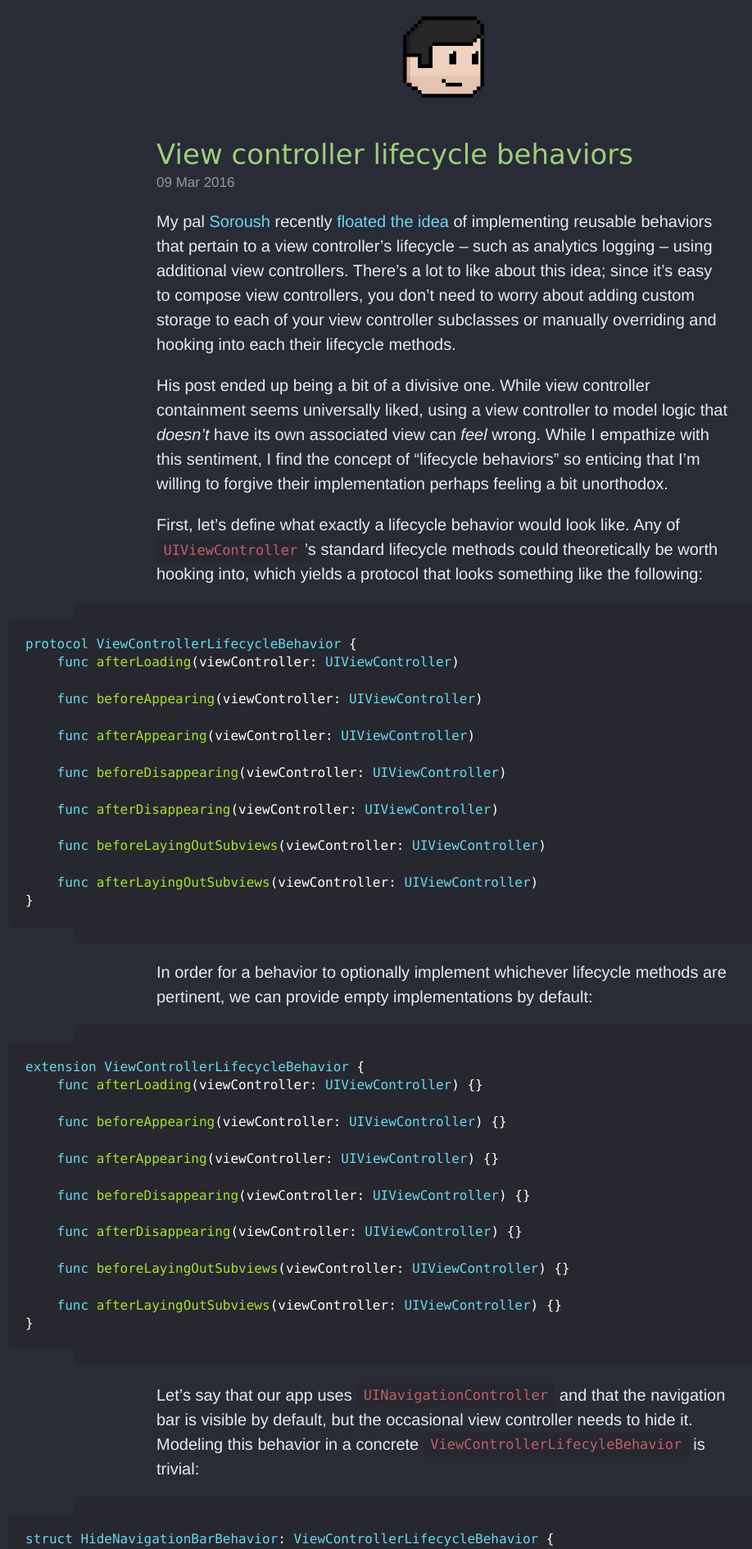
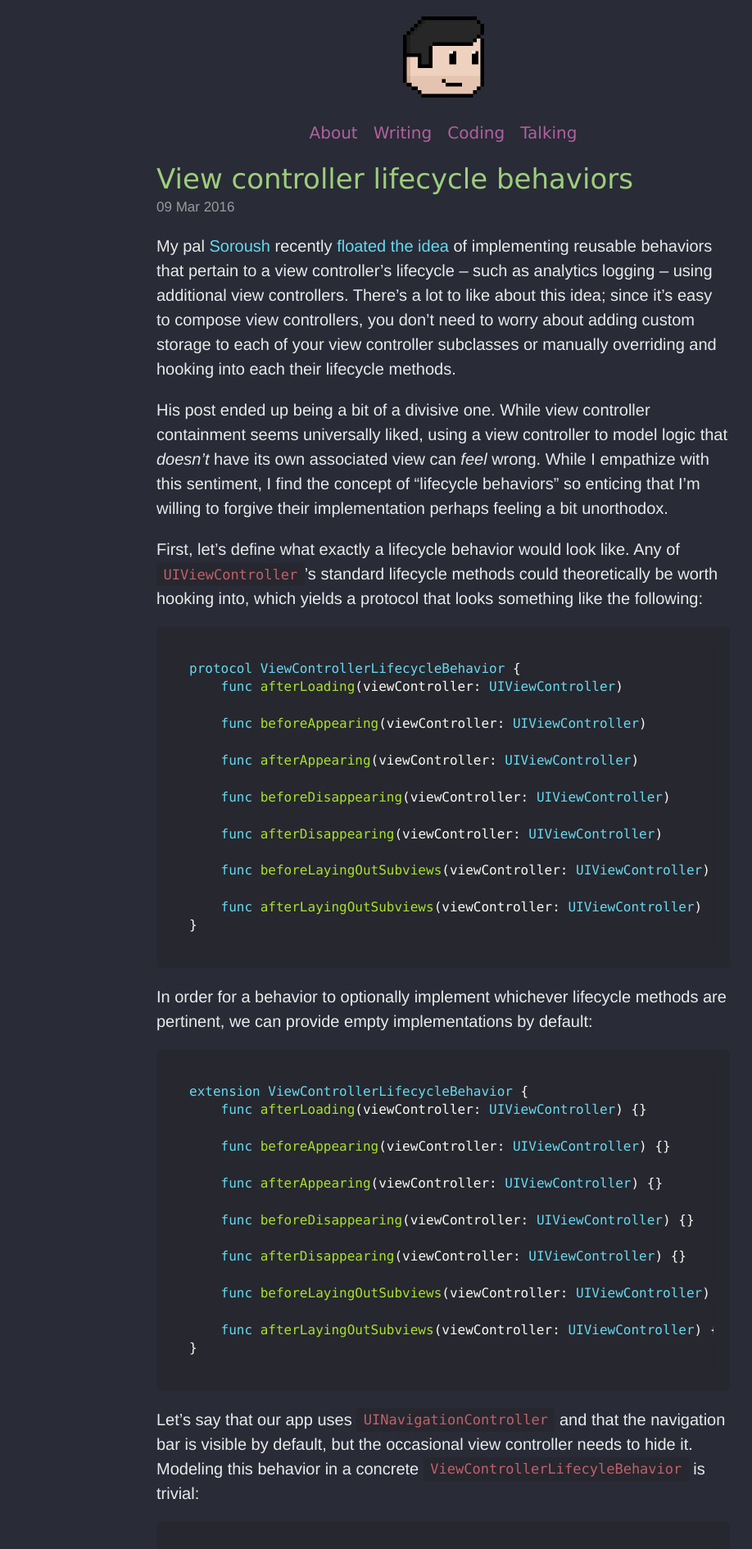
Before and after one commit to irace/irace.github.com, a Jekyll site: the page built from _posts/2016-03-09-view-controller-lifecycle-behaviors.md, in a window 1280 px wide. Shown: the top 1890 px of the page at 82% size, without its empty margins (99-1017 px from the left). Built offline with Jekyll 4.4.1, drawn with Linux system fonts in a browser that asks for light colours; some of the changed text lies outside the part shown.

Commit message:
Lots of small UI tweaks

````diff
--- a/_config.yml
+++ b/_config.yml
@@ -7,6 +7,7 @@ tagline:             Mostly coding and writing
 url:                 http://irace.me
 paginate:            3
 baseurl:             ""
+analytics_id:        UA-22036475-2
 
 # About/contact
 author:
--- a/_layouts/default.html
+++ b/_layouts/default.html
@@ -8,13 +8,15 @@
     <div class="container content">
       <header class="masthead">
         <div class="image-container">
-          <a href="{{ site.baseurl }}/" title="Home"><img src="images/bryan.png"></a>
+          <a href="{{ site.baseurl }}/" title="Home"><img src="{{ site.baseurl }}/public/bryan.png"></a>
         </div>
 
-<!--        <h3 class="masthead-title">
-          {{ site.title }}
-          <small>{{ site.tagline }}</small>
-        </h3>-->
+        <nav>
+          <a href="/about/">About</a>&nbsp;&nbsp;
+          <a href="/writing/">Writing</a>&nbsp;&nbsp;
+          <a href="http://github.com/irace">Coding</a>&nbsp;&nbsp;
+          <a href="/talking/">Talking</a>
+        </nav>
       </header>
 
       <main>
--- a/_layouts/post.html
+++ b/_layouts/post.html
@@ -7,19 +7,3 @@ layout: default
   <time datetime="{{ page.date | date_to_xmlschema }}" class="post-date">{{ page.date | date_to_string }}</time>
   {{ content }}
 </article>
-
-{% if site.related_posts != empty %}
-<aside class="related">
-  <h3>Related posts</h3>
-  <ul class="related-posts">
-    {% for post in site.related_posts limit:3 %}
-      <li>
-        <a href="{{ site.baseurl }}{{ post.url }}">
-          {{ post.title }}
-          <small><time datetime="{{ post.date | date_to_xmlschema }}">{{ post.date | date_to_string }}</time></small>
-        </a>
-      </li>
-    {% endfor %}
-  </ul>
-</aside>
-{% endif %}
--- a/_posts/2016-03-09-view-controller-lifecycle-behaviors.md
+++ b/_posts/2016-03-09-view-controller-lifecycle-behaviors.md
@@ -67,7 +67,7 @@ Now, how do we actually integrate these behaviors into our view controller’s l
 
 ```swift
 extension UIViewController {
-    /**
+    /*
      Add behaviors to be hooked into this view controller’s lifecycle.
 
      This method requires the view controller’s view to be loaded, so it’s best to call
--- a/public/styles.css
+++ b/public/styles.css
@@ -7,7 +7,7 @@ body {
 }
 
 a {
-  color: #66d9ef;
+  color: #66D9EF;
 }
 
 /* Header */
@@ -26,6 +26,22 @@ a {
   margin-bottom: 0;
 }
 
+/* Navigation */
+
+nav {
+  font-family: "Myriad Set Pro", "Lucida Grande", "Helvetica Neue", "Helvetica", "Arial", "Verdana", "sans-serif";
+  text-align: center;
+}
+
+nav a {
+  color: #b0619e;
+}
+
+a:hover {
+  opacity: 0.5;
+  text-decoration: none;
+}
+
 /* Posts */
 
 .post-title,
@@ -33,10 +49,10 @@ a {
   font-family: "Myriad Set Pro", "Lucida Grande", "Helvetica Neue", "Helvetica", "Arial", "Verdana", "sans-serif";
   font-size: 34px;
   font-weight: normal;
-  color: #9dce7a;
+  color: #9DCE7A;
 }
 
-time {
+time.post-date {
   font-size: 17px;
 }
 
@@ -49,28 +65,37 @@ article p {
 }
 
 mark {
-  background-color: #dd3d3d;
+  background-color: #E59053;
 }
 
 /* Code */
 
 code,
 .highlight {
-  background-color: #27272f;
+  background-color: #27272F !important;
 }
 
 .highlight {
-  width: 48rem;
-  margin-left: -5rem;
+  overflow: scroll;
 }
 
-pre {
-  white-space: pre-wrap;
+.highlight * {
+  font-weight: normal !important;
 }
 
 /* Footer */
 
 footer {
-  font-size: 17px;
-  color: #9a9a9a;
+  font-size: 14px;
+  color: #9A9A9A;
+  text-align: center;
 }
+
+/* Misc. overrides */
+
+hr {
+  margin-left: 30%;
+  margin-right: 30%;
+  border-top: 1px solid rgba(238, 238, 238, 0.5);
+  border-bottom: 0;
+}
--- a/public/syntax.css
+++ b/public/syntax.css
@@ -1,10 +1,50 @@
 .highlight table td { padding: 5px; }
 .highlight table pre { margin: 0; }
+.highlight .c, .highlight .cd {
+  color: #75715e;
+  font-style: italic;
+}
+.highlight .cm {
+  color: #75715e;
+  font-style: italic;
+}
+.highlight .c1 {
+  color: #75715e;
+  font-style: italic;
+}
+.highlight .cp {
+  color: #75715e;
+  font-weight: bold;
+}
+.highlight .cs {
+  color: #75715e;
+  font-weight: bold;
+  font-style: italic;
+}
+.highlight .err {
+  color: #960050;
+  background-color: #1e0010;
+}
+.highlight .gi {
+  color: #ffffff;
+  background-color: #324932;
+}
+.highlight .gd {
+  color: #ffffff;
+  background-color: #493131;
+}
+.highlight .ge {
+  color: #000000;
+  font-style: italic;
+}
+.highlight .gr {
+  color: #aa0000;
+}
+.highlight .gt {
+  color: #aa0000;
+}
 .highlight .gh {
   color: #999999;
-}
-.highlight .sr {
-  color: #f6aa11;
 }
 .highlight .go {
   color: #888888;
@@ -13,60 +53,46 @@
   color: #555555;
 }
 .highlight .gs {
+  font-weight: bold;
 }
 .highlight .gu {
   color: #aaaaaa;
 }
-.highlight .nb {
-  color: #f6aa11;
-}
-.highlight .cm {
-  color: #75715e;
-}
-.highlight .cp {
-  color: #75715e;
-}
-.highlight .c1 {
-  color: #75715e;
-}
-.highlight .cs {
-  color: #75715e;
-}
-.highlight .c, .highlight .cd {
-  color: #75715e;
-}
-.highlight .err {
-  color: #960050;
-}
-.highlight .gr {
-  color: #960050;
-}
-.highlight .gt {
-  color: #960050;
-}
-.highlight .gd {
-  color: #49483e;
-}
-.highlight .gi {
-  color: #49483e;
-}
-.highlight .ge {
-  color: #49483e;
+.highlight .k, .highlight .kv {
+  color: #66d9ef;
+  font-weight: bold;
 }
 .highlight .kc {
   color: #66d9ef;
+  font-weight: bold;
 }
 .highlight .kd {
   color: #66d9ef;
+  font-weight: bold;
+}
+.highlight .kp {
+  color: #66d9ef;
+  font-weight: bold;
 }
 .highlight .kr {
   color: #66d9ef;
-}
-.highlight .no {
-  color: #66d9ef;
+  font-weight: bold;
 }
 .highlight .kt {
   color: #66d9ef;
+  font-weight: bold;
+}
+.highlight .kn {
+  color: #f92672;
+  font-weight: bold;
+}
+.highlight .ow {
+  color: #f92672;
+  font-weight: bold;
+}
+.highlight .o {
+  color: #f92672;
+  font-weight: bold;
 }
 .highlight .mf {
   color: #ae81ff;
@@ -86,22 +112,19 @@
 .highlight .m, .highlight .mb, .highlight .mx {
   color: #ae81ff;
 }
-.highlight .sc {
-  color: #ae81ff;
-}
 .highlight .se {
   color: #ae81ff;
 }
-.highlight .ss {
-  color: #ae81ff;
+.highlight .sb {
+  color: #e6db74;
+}
+.highlight .sc {
+  color: #e6db74;
 }
 .highlight .sd {
   color: #e6db74;
 }
 .highlight .s2 {
-  color: #e6db74;
-}
-.highlight .sb {
   color: #e6db74;
 }
 .highlight .sh {
@@ -113,7 +136,13 @@
 .highlight .sx {
   color: #e6db74;
 }
+.highlight .sr {
+  color: #e6db74;
+}
 .highlight .s1 {
+  color: #e6db74;
+}
+.highlight .ss {
   color: #e6db74;
 }
 .highlight .s {
@@ -124,64 +153,58 @@
 }
 .highlight .nc {
   color: #a6e22e;
+  font-weight: bold;
 }
 .highlight .nd {
   color: #a6e22e;
+  font-weight: bold;
 }
 .highlight .ne {
   color: #a6e22e;
+  font-weight: bold;
 }
 .highlight .nf {
   color: #a6e22e;
+  font-weight: bold;
+}
+.highlight .no {
+  color: #66d9ef;
+}
+.highlight .bp {
+  color: #f8f8f2;
+}
+.highlight .nb {
+  color: #f8f8f2;
+}
+.highlight .ni {
+  color: #f8f8f2;
+}
+.highlight .nn {
+  color: #f8f8f2;
 }
 .highlight .vc {
-  color: #ffffff;
+  color: #f8f8f2;
 }
-.highlight .nn {
-  color: #ffffff;
+.highlight .vg {
+  color: #f8f8f2;
+}
+.highlight .vi {
+  color: #f8f8f2;
+}
+.highlight .nv {
+  color: #f8f8f2;
+}
+.highlight .w {
+  color: #f8f8f2;
 }
 .highlight .nl {
-  color: #ffffff;
-}
-.highlight .ni {
-  color: #ffffff;
-}
-.highlight .bp {
-  color: #ffffff;
-}
-.highlight .vg {
-  color: #ffffff;
-}
-.highlight .vi {
-  color: #ffffff;
-}
-.highlight .nv {
-  color: #ffffff;
-}
-.highlight .w {
-  color: #ffffff;
-}
-.highlight {
-  color: #ffffff;
-}
-.highlight .n, .highlight .py, .highlight .nx {
-  color: #ffffff;
-}
-.highlight .ow {
-  color: #f92672;
+  color: #f8f8f2;
+  font-weight: bold;
 }
 .highlight .nt {
   color: #f92672;
 }
-.highlight .k, .highlight .kv {
-  color: #f92672;
+.highlight {
+  color: #f8f8f2;
+  background-color: #49483e;
 }
-.highlight .kn {
-  color: #f92672;
-}
-.highlight .kp {
-  color: #f92672;
-}
-.highlight .o {
-  color: #f92672;
-}
````
Also changed, not shown: other parts of _layouts/default.html (+1 -1 lines), _includes/analytics.html (deleted, +0 -11 lines), public/apple-touch-icon-precomposed.png (deleted), public/bryan.png (renamed from images/bryan.png), public/favicon.ico (deleted), public/favicon.png (renamed from images/favicon.png).
